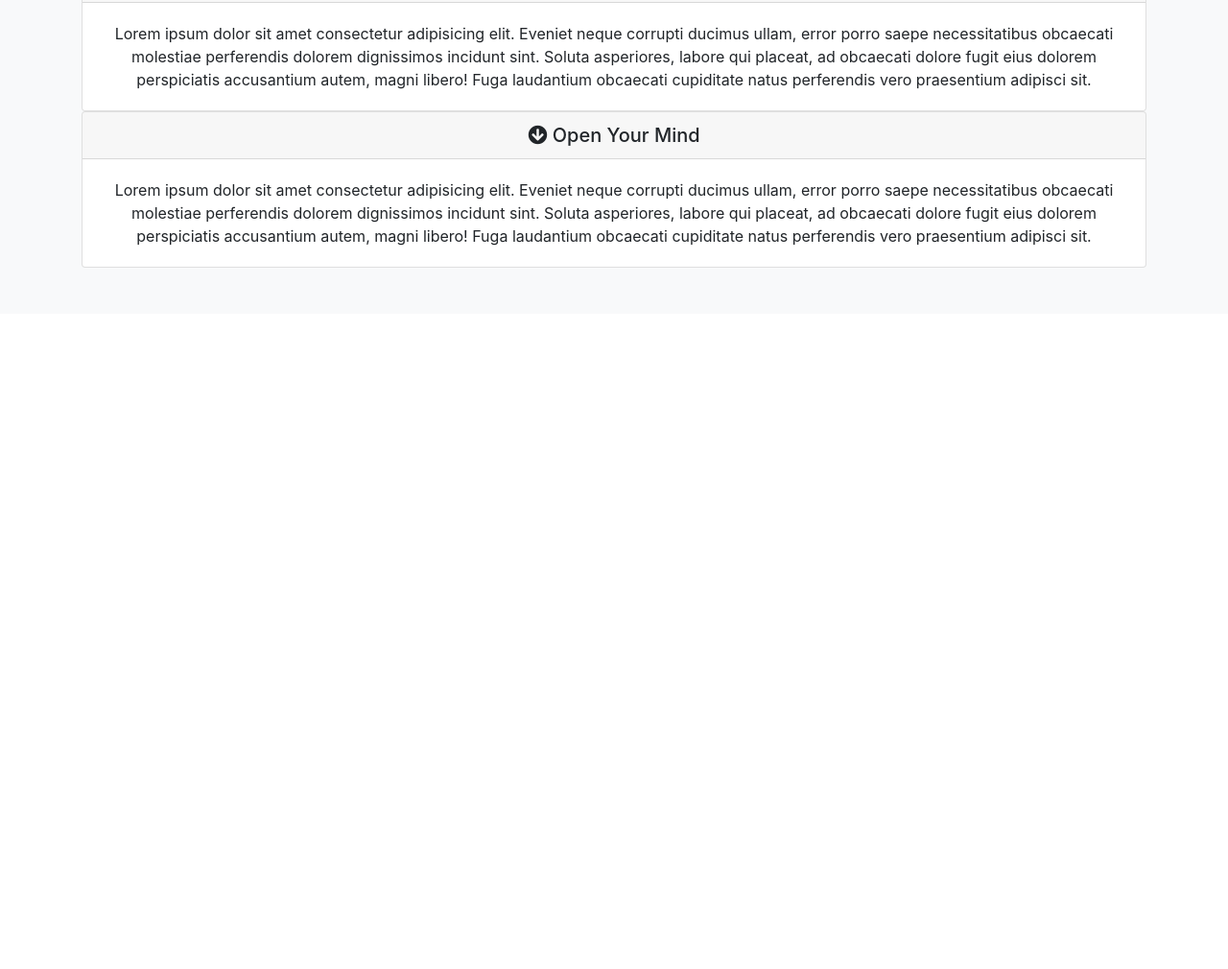
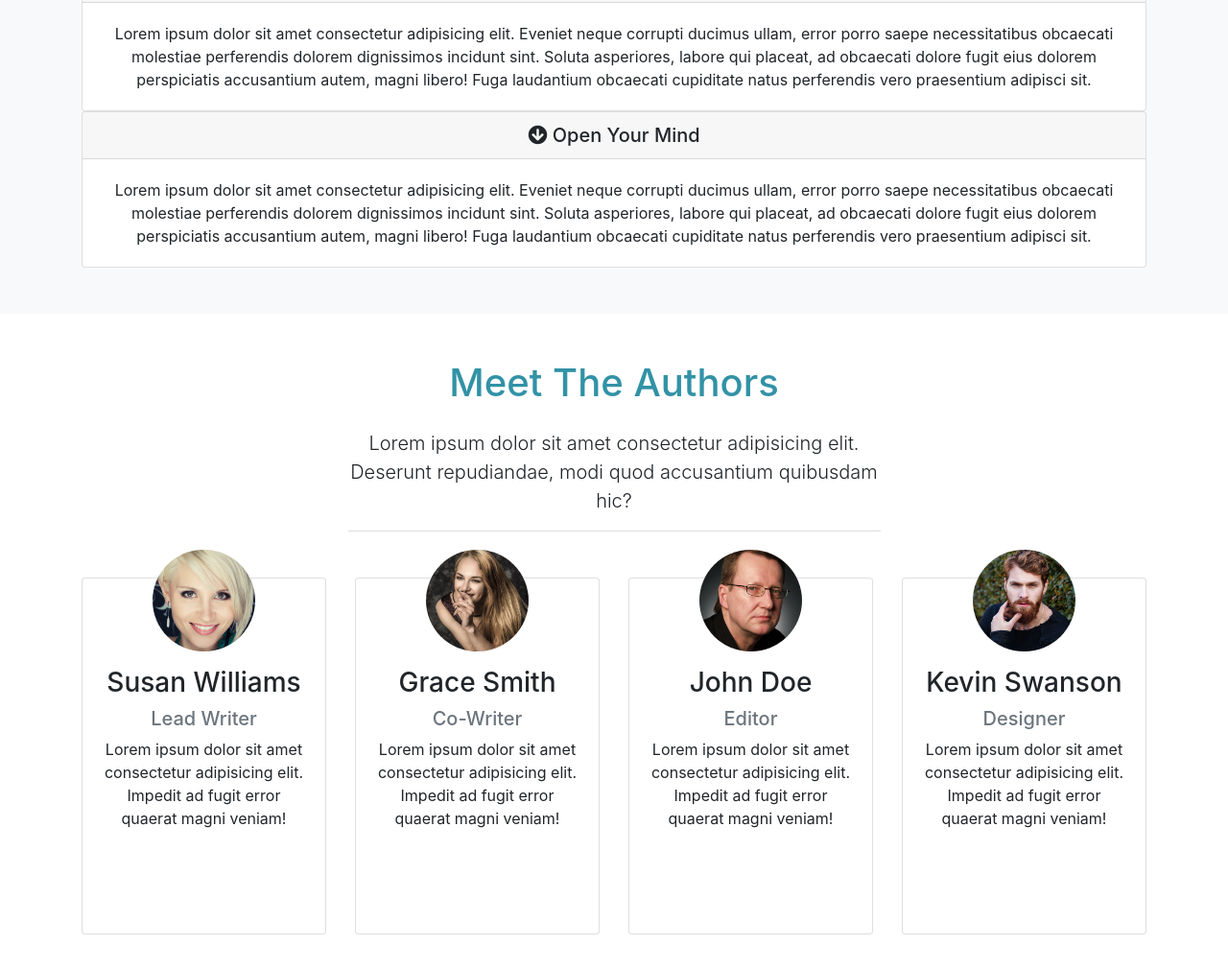
Before and after one commit to Aaron24000/Mizuxe-Book-Theme, a plain HTML site: page index.html in a window 1280 px wide. Shown: the part 1618-2628 px from the top of the page at 96% size. Before the commit the page ends 1945 px from the top, so only its background shows below. Drawn offline with nearby package versions, Linux system fonts and the light colour scheme; files whose address does not match are found by name.

Commit message:
Added authors area

```diff
--- a/index.html
+++ b/index.html
@@ -194,6 +194,122 @@
       </div>
     </section>
 
+    <!-- Authors -->
+    <section id="authors" class="my-5 text-center">
+      <div class="container">
+        <div class="row">
+          <div class="col">
+            <div class="info-header mb-5">
+              <h1 class="text-primary pb-3">
+                Meet The Authors
+              </h1>
+              <p class="lead">
+                Lorem ipsum dolor sit amet consectetur adipisicing elit. Deserunt repudiandae, modi quod accusantium quibusdam hic?
+              </p>
+            </div>
+          </div>
+        </div>
+        <div class="row">
+          <div class="col-lg-3 col-md-6">
+            <div class="card">
+              <div class="card-body">
+                <img src="/img/person1.jpg" alt="" class="img-fluid rounded-circle w-50 mb-3">
+                <h3>Susan Williams</h3>
+                <h5 class="text-muted">Lead Writer</h5>
+                <p>Lorem ipsum dolor sit amet consectetur adipisicing elit. Impedit ad fugit error quaerat magni veniam!</p>
+                <div class="d-flex justify-content-center">
+                  <div class="p-4">
+                    <a href="http://facebook.com">
+                    <i class="fab fa-facebook"></i></a>
+                  </div>
+                  <div class="p-4">
+                    <a href="http://www.twitter.com">
+                    <i class="fab fa-twitter"></i></a>
+                  </div>
+                  <div class="p-4">
+                    <a href="http://www.instagram.com">
+                    <i class="fab fa-instagram"></i></a>
+                  </div>
+                </div>
+              </div>
+            </div>
+          </div>
+          <div class="col-lg-3 col-md-6">
+            <div class="card">
+              <div class="card-body">
+                <img src="/img/person2.jpg" alt="" class="img-fluid rounded-circle w-50 mb-3">
+                <h3>Grace Smith</h3>
+                <h5 class="text-muted">Co-Writer</h5>
+                <p>Lorem ipsum dolor sit amet consectetur adipisicing elit. Impedit ad fugit error quaerat magni veniam!</p>
+                <div class="d-flex justify-content-center">
+                  <div class="p-4">
+                    <a href="http://facebook.com">
+                    <i class="fab fa-facebook"></i></a>
+                  </div>
+                  <div class="p-4">
+                    <a href="http://www.twitter.com">
+                    <i class="fab fa-twitter"></i></a>
+                  </div>
+                  <div class="p-4">
+                    <a href="http://www.instagram.com">
+                    <i class="fab fa-instagram"></i></a>
+                  </div>
+                </div>
+              </div>
+            </div>
+          </div>
+          <div class="col-lg-3 col-md-6">
+            <div class="card">
+              <div class="card-body">
+                <img src="/img/person3.jpg" alt="" class="img-fluid rounded-circle w-50 mb-3">
+                <h3>John Doe</h3>
+                <h5 class="text-muted">Editor</h5>
+                <p>Lorem ipsum dolor sit amet consectetur adipisicing elit. Impedit ad fugit error quaerat magni veniam!</p>
+                <div class="d-flex justify-content-center">
+                  <div class="p-4">
+                    <a href="http://facebook.com">
+                    <i class="fab fa-facebook"></i></a>
+                  </div>
+                  <div class="p-4">
+                    <a href="http://www.twitter.com">
+                    <i class="fab fa-twitter"></i></a>
+                  </div>
+                  <div class="p-4">
+                    <a href="http://www.instagram.com">
+                    <i class="fab fa-instagram"></i></a>
+                  </div>
+                </div>
+              </div>
+            </div>
+          </div>
+          <div class="col-lg-3 col-md-6">
+            <div class="card">
+              <div class="card-body">
+                <img src="/img/person4.jpg" alt="" class="img-fluid rounded-circle w-50 mb-3">
+                <h3>Kevin Swanson</h3>
+                <h5 class="text-muted">Designer</h5>
+                <p>Lorem ipsum dolor sit amet consectetur adipisicing elit. Impedit ad fugit error quaerat magni veniam!</p>
+                <div class="d-flex justify-content-center">
+                  <div class="p-4">
+                    <a href="http://facebook.com">
+                    <i class="fab fa-facebook"></i></a>
+                  </div>
+                  <div class="p-4">
+                    <a href="http://www.twitter.com">
+                    <i class="fab fa-twitter"></i></a>
+                  </div>
+                  <div class="p-4">
+                    <a href="http://www.instagram.com">
+                    <i class="fab fa-instagram"></i></a>
+                  </div>
+                </div>
+              </div>
+            </div>
+          </div>
+        </div>
+      </div>
+    </section>
+
     <script
       src="http://code.jquery.com/jquery-3.3.1.min.js"
       integrity="sha256-FgpCb/KJQlLNfOu91ta32o/NMZxltwRo8QtmkMRdAu8="
--- a/scss/style.scss
+++ b/scss/style.scss
@@ -37,6 +37,21 @@ body {
     border-bottom: 1px #ddd solid;
 }
 
+#authors {
+    img {
+        margin-top: -50px;
+    }
+
+    .card:hover {
+        background: $primary;
+        color: #fff;
+    }
+
+    .fab {
+        color: #fff;
+    }
+}
+
 
 @media(max-width: 768px) {
     #showcase {
```
Also changed, not shown: css/style.css.
